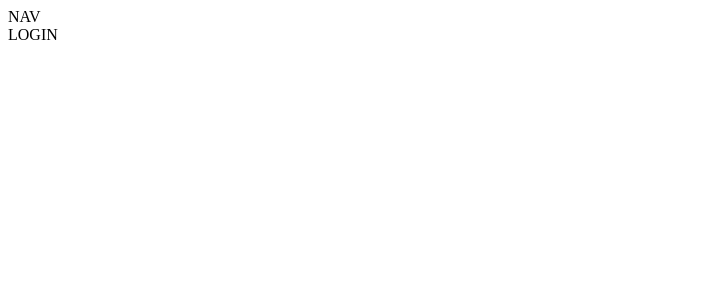
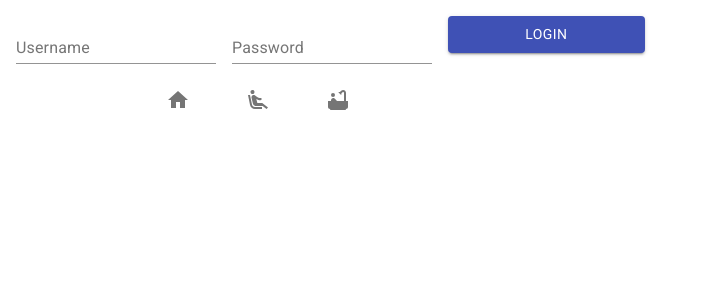
Before and after one commit to daniel-ask/trips-client, a React (Create React App) app: page /login in a window 1280 px wide. Shown: the top 300 px of the page, without its empty margins (0-701 px from the left). Built offline with nearby package versions, Linux system fonts and the light colour scheme.

Commit message:
Adds login page

```diff
--- a/package.json
+++ b/package.json
@@ -3,7 +3,9 @@
   "version": "0.1.0",
   "private": true,
   "dependencies": {
+    "@fontsource/roboto": "^4.4.5",
     "@material-ui/core": "^4.11.4",
+    "@material-ui/icons": "^4.11.2",
     "@testing-library/jest-dom": "^5.11.4",
     "@testing-library/react": "^11.1.0",
     "@testing-library/user-event": "^12.1.10",
--- a/src/components/App.js
+++ b/src/components/App.js
@@ -6,16 +6,14 @@ import NavigationBar from "./NavigationBar";
 
 function App() {
   return (
-    <>
-      <NavigationBar />
     <Router>
       <Switch>
         <Route path="/" exact component={Home} />
         <Route path="/login" exact component={Login} />
         <Route path="/sign-up" exact component={SignUp} />
       </Switch>
+      <NavigationBar />
     </Router>
-    </>
   );
 }
 
--- a/src/components/Login.jsx
+++ b/src/components/Login.jsx
@@ -1,9 +1,58 @@
-import React from 'react'
+import React, {useState} from "react";
+import { makeStyles } from "@material-ui/core/styles";
+import TextField from "@material-ui/core/TextField";
+import Button from "@material-ui/core/Button";
+
+const useStyles = makeStyles((theme) => ({
+  root: {
+    "& > *": {
+      margin: theme.spacing(1),
+      width: "25ch",
+    },
+  },
+}));
 
 export default function Login() {
-	return (
-		<div>
-			LOGIN
-		</div>
-	)
+  const classes = useStyles();
+
+	const changeInput = e =>{
+		setLoginForm({
+			...loginForm,
+			[e.target.name] : e.target.value
+		})
+	}
+
+	const [loginForm, setLoginForm] = useState({
+		username: '',
+		password: ''
+	})
+
+	const sendLoginRequest = async () => {
+		const response = await fetch('http://localhost:3000/login', {
+			method: 'POST',
+			headers: {
+				"Content-Type":"application/json"
+			},
+			body: JSON.stringify(loginForm)
+		})
+
+		const data = await response.json()
+		console.log(data);
+	}
+
+	const submitLogin = e => {
+		e.preventDefault();
+		sendLoginRequest()
+	}
+
+  return (
+    <form className={classes.root} noValidate autoComplete="off" onSubmit={submitLogin}>
+      <TextField id="standard-basic" label="Username" value={loginForm.username} onChange={changeInput} name='username' />
+      <TextField id="standard-basic" label="Password" value={loginForm.password} onChange={changeInput} name='password' />
+      <Button variant="contained" color="primary" type="submit">
+        Login
+      </Button>
+      {/* <TextField id="outlined-basic" label="Outlined" variant="outlined" /> */}
+    </form>
+  );
 }
--- a/src/components/NavigationBar.jsx
+++ b/src/components/NavigationBar.jsx
@@ -1,9 +1,45 @@
-import React from 'react'
+import React from "react";
+import { makeStyles } from "@material-ui/core/styles";
+import BottomNavigation from "@material-ui/core/BottomNavigation";
+import BottomNavigationAction from "@material-ui/core/BottomNavigationAction";
+import HomeIcon from "@material-ui/icons/Home";
+import FavoriteIcon from "@material-ui/icons/Favorite";
+import LocationOnIcon from "@material-ui/icons/LocationOn";
+import AirlineSeatReclineExtraIcon from "@material-ui/icons/AirlineSeatReclineExtra";
+import BathtubIcon from "@material-ui/icons/Bathtub";
+import { Link } from "react-router-dom";
+
+const useStyles = makeStyles({
+  root: {
+    width: 500,
+  },
+});
 
 export default function NavigationBar() {
-	return (
-		<div>
-			NAV
-		</div>
-	)
+  const classes = useStyles();
+  const [value, setValue] = React.useState(0);
+
+  return (
+    <BottomNavigation
+      value={value}
+      onChange={(event, newValue) => {
+        setValue(newValue);
+      }}
+      showLabels
+      className={classes.root}
+    >
+      <Link to="/">
+        <BottomNavigationAction label="Home" icon={<HomeIcon />} />
+      </Link>
+      <Link to="/login">
+        <BottomNavigationAction
+          label="Login"
+          icon={<AirlineSeatReclineExtraIcon />}
+        />
+      </Link>
+      <Link to="/sign-up">
+        <BottomNavigationAction label="Sign Up" icon={<BathtubIcon />} />
+      </Link>
+    </BottomNavigation>
+  );
 }
--- a/src/index.js
+++ b/src/index.js
@@ -2,6 +2,7 @@ import React from 'react';
 import ReactDOM from 'react-dom';
 import App from './components/App';
 import reportWebVitals from './reportWebVitals';
+import '@fontsource/roboto';
 
 ReactDOM.render(
   <React.StrictMode>
```
Also changed, not shown: 1 other file (tests, documents, lock files or other folders). Lines whose indentation alone changed are shown as unchanged.
